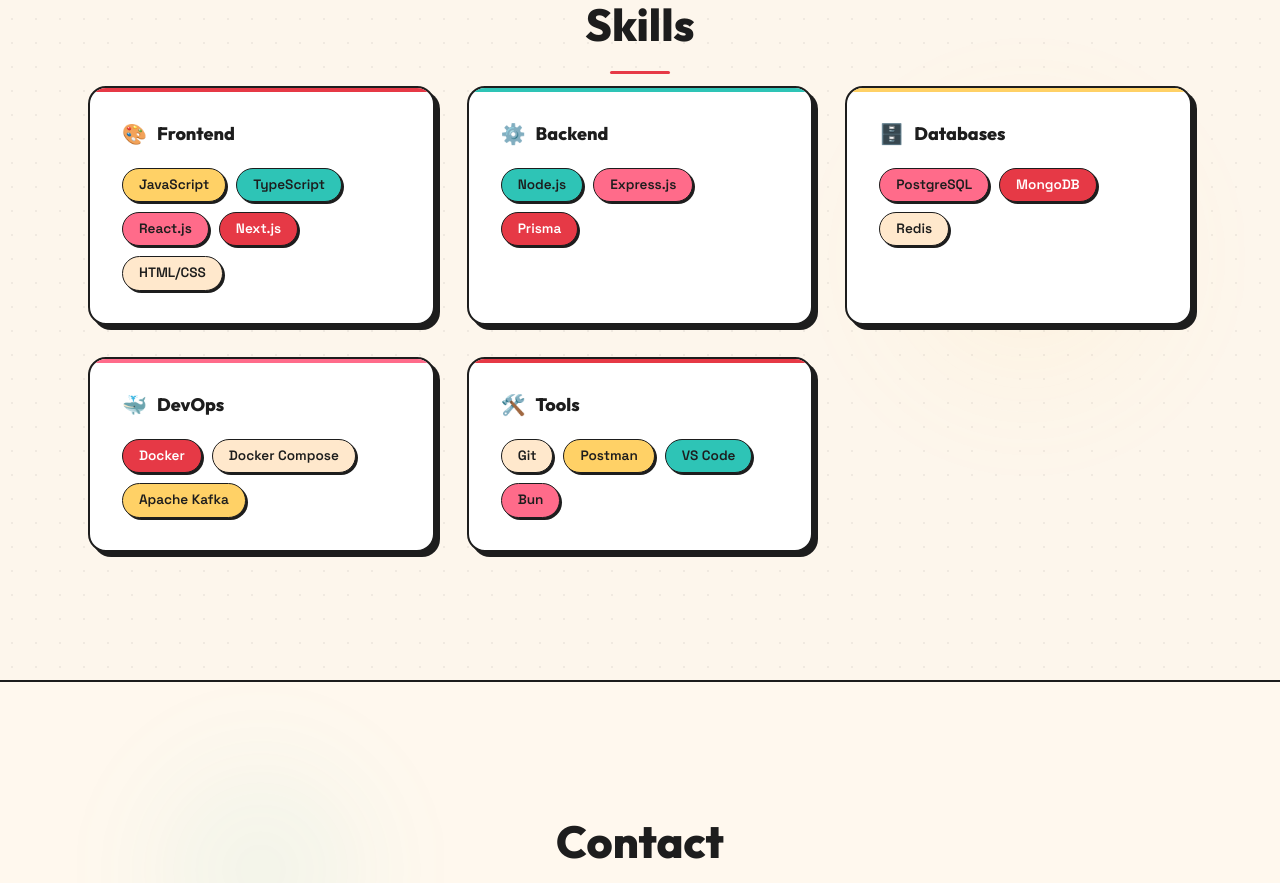
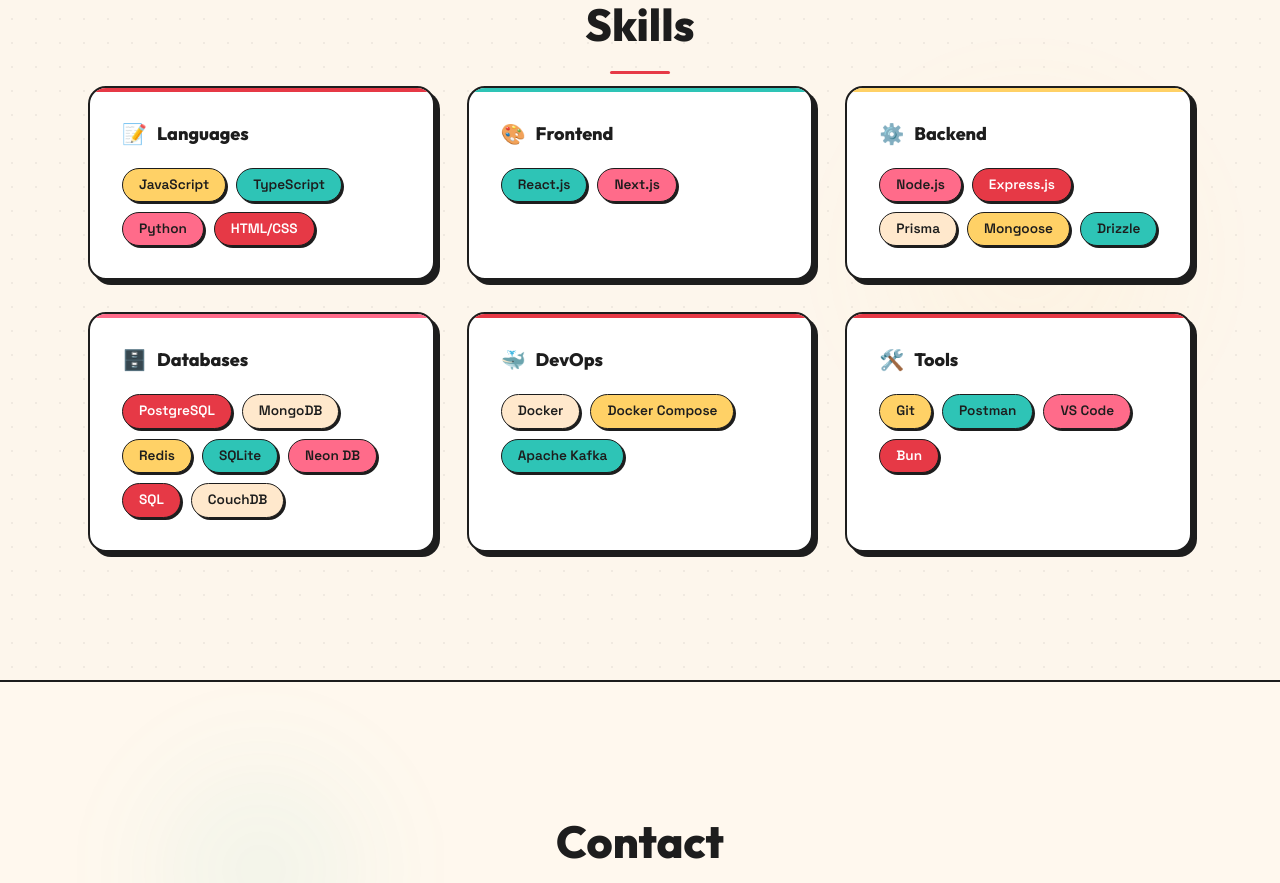
Before and after one commit to Himanshupanwarrr12/My-Portfolio, a React (Vite) app: page / in a window 1280 px wide. Shown: the part 2960-3843 px from the top of the page. Built offline with nearby package versions, Linux system fonts and the light colour scheme.

Commit message:
added skills language

```diff
--- a/src/components/Skills.jsx
+++ b/src/components/Skills.jsx
@@ -7,9 +7,10 @@
  */
 
 const SKILL_GROUPS = [
-  { label: 'Frontend',  icon: '🎨', items: ['JavaScript', 'TypeScript', 'React.js', 'Next.js', 'HTML/CSS'] },
-  { label: 'Backend',   icon: '⚙️', items: ['Node.js', 'Express.js', 'Prisma'] },
-  { label: 'Databases', icon: '🗄️', items: ['PostgreSQL', 'MongoDB', 'Redis'] },
+  { label: 'Languages', icon: '📝', items: ['JavaScript', 'TypeScript', 'Python', 'HTML/CSS'] },
+  { label: 'Frontend',  icon: '🎨', items: ['React.js', 'Next.js'] },
+  { label: 'Backend',   icon: '⚙️', items: ['Node.js', 'Express.js', 'Prisma', 'Mongoose', 'Drizzle'] },
+  { label: 'Databases', icon: '🗄️', items: ['PostgreSQL', 'MongoDB', 'Redis', 'SQLite', 'Neon DB', 'SQL', 'CouchDB'] },
   { label: 'DevOps',    icon: '🐳', items: ['Docker', 'Docker Compose', 'Apache Kafka'] },
   { label: 'Tools',     icon: '🛠️', items: ['Git', 'Postman', 'VS Code', 'Bun'] },
 ]
```
